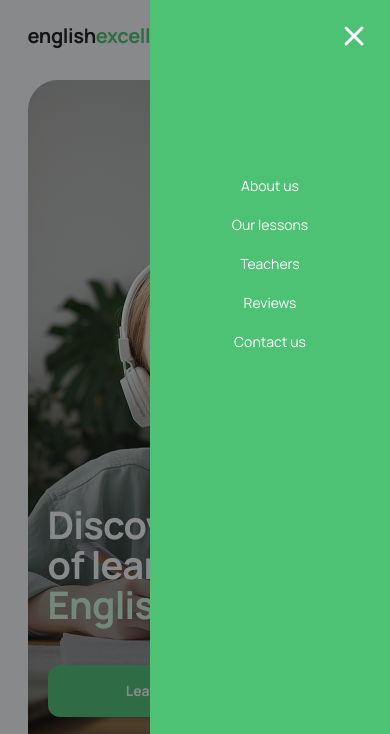
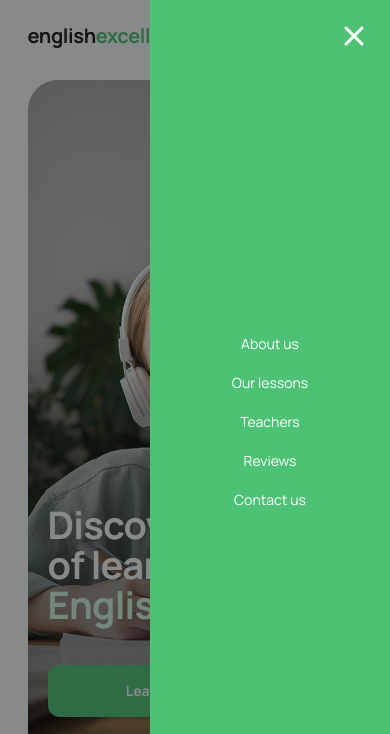
Before and after one commit to VladyslavChychykalo/english_excellence, a website built with Vite: page src/index.html in a window 390 px wide. Both pictures are taken after a click on the button "Open menu". Shown: the top 734 px of the page. Built offline with nearby package versions, Linux system fonts and the light colour scheme.

Commit message:
small fix

```diff
--- a/src/css/header.css
+++ b/src/css/header.css
@@ -93,7 +93,9 @@
 }
 
 .header-mobile-nav {
-  margin-top: 124px;
+  position: absolute;
+  top: 50%;
+  transform: translateY(-50%);
 }
 
 .header-mobile-nav-list {
@@ -146,10 +148,6 @@
 
   .header-mobile-menu-close-icon-tablet {
     display: block;
-  }
-
-  .header-mobile-nav {
-    margin-top: 166px;
   }
 
   .header-mobile-nav-link {
```
